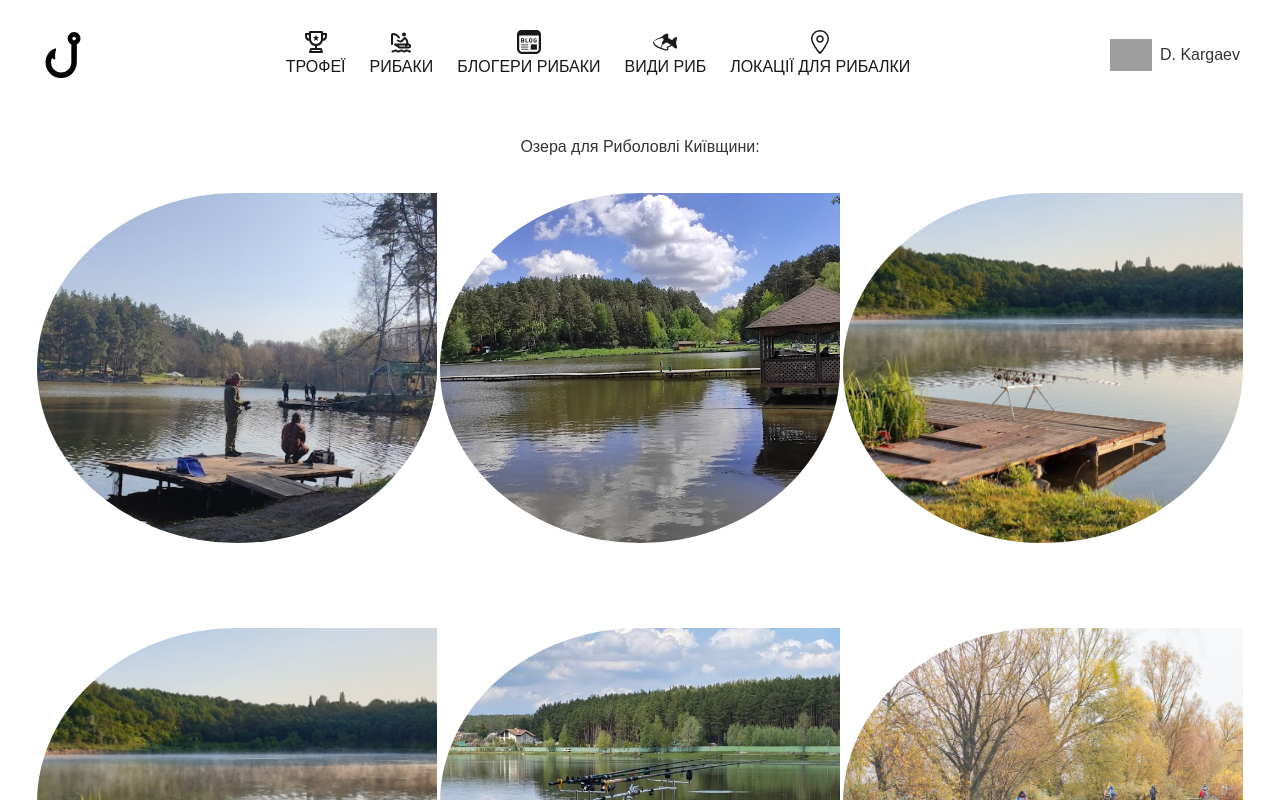
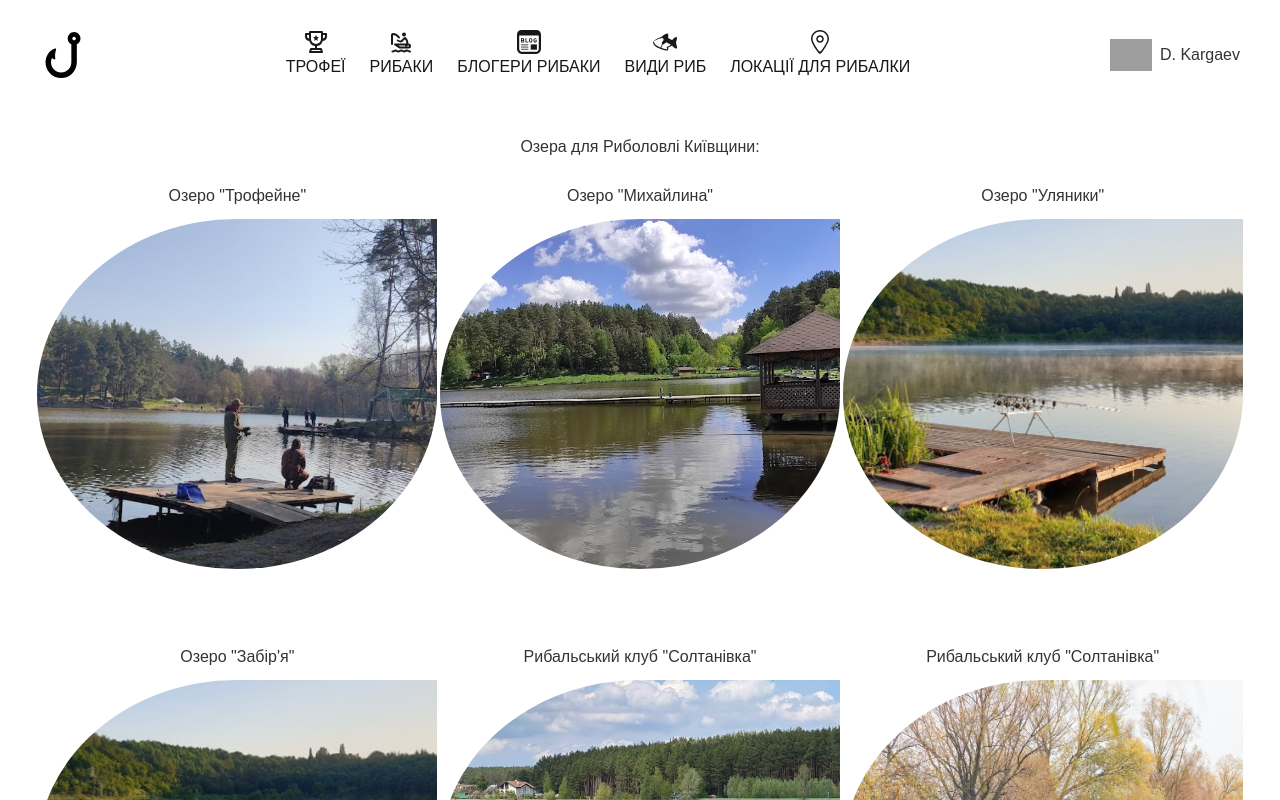
Before and after one commit to vladyslavZinchenko77/trofey-fish, a Next.js app: page /fishing_locations in a window 1280 px wide. Shown: the top 800 px of the page. Built offline with nearby package versions, Linux system fonts and the light colour scheme; grey boxes are pictures that could not be loaded.

Commit message:
fixed lake titles

```diff
--- a/src/components/common/LakeCardList/data.ts
+++ b/src/components/common/LakeCardList/data.ts
@@ -3,7 +3,7 @@ import { LakeCardProps } from '@/types/interfaces';
 export const lakes: LakeCardProps[] = [
   {
     id: 1,
-    lakeName: 'Озеро "Трофейне"',
+    title: 'Озеро "Трофейне"',
     instagramLink: '',
     facebookLink: 'https://www.facebook.com/profile.php?id=100001293125330',
     youtubeLink: '',
@@ -14,7 +14,7 @@ export const lakes: LakeCardProps[] = [
   },
   {
     id: 2,
-    lakeName: 'Озеро "Михайлина"',
+    title: 'Озеро "Михайлина"',
     instagramLink: 'https://www.instagram.com/mihailyna/',
     facebookLink: 'https://www.facebook.com/mihaylyna/',
     youtubeLink: '',
@@ -25,7 +25,7 @@ export const lakes: LakeCardProps[] = [
   },
   {
     id: 3,
-    lakeName: 'Озеро "Уляники"',
+    title: 'Озеро "Уляники"',
     instagramLink: 'https://www.instagram.com/mihailyna/',
     facebookLink: 'https://www.facebook.com/mihaylyna/',
     youtubeLink: '',
@@ -35,7 +35,7 @@ export const lakes: LakeCardProps[] = [
   },
   {
     id: 4,
-    lakeName: 'Озеро "Забір\'я"',
+    title: 'Озеро "Забір\'я"',
     instagramLink: 'https://www.instagram.com/fish_park_zabirya_riba_chok/',
     facebookLink: 'https://www.facebook.com/zabiryafishpark/',
     youtubeLink: '',
@@ -45,7 +45,7 @@ export const lakes: LakeCardProps[] = [
   },
   {
     id: 5,
-    lakeName: 'Рибальський клуб "Солтанівка"',
+    title: 'Рибальський клуб "Солтанівка"',
     instagramLink: '',
     facebookLink: 'https://www.facebook.com/soltanovka',
     youtubeLink: '',
@@ -55,7 +55,7 @@ export const lakes: LakeCardProps[] = [
   },
   {
     id: 6,
-    lakeName: 'Рибальський клуб "Солтанівка"',
+    title: 'Рибальський клуб "Солтанівка"',
     instagramLink:
       'https://www.instagram.com/vovkove_ozero?igsh=MWFpdGU5a2MzNTdwZg==',
     facebookLink: 'https://www.facebook.com/vovkovelake',
@@ -67,7 +67,7 @@ export const lakes: LakeCardProps[] = [
   },
   {
     id: 7,
-    lakeName: 'Озеро "КарТар"',
+    title: 'Озеро "КарТар"',
     instagramLink: 'https://www.instagram.com/ozero_kartar',
     facebookLink: 'https://www.facebook.com/OzeroKarTar/',
     youtubeLink:
--- a/src/components/common/LakeCardList/index.tsx
+++ b/src/components/common/LakeCardList/index.tsx
@@ -14,7 +14,7 @@ const LakeCardList: FC = () => {
             coverImg={lake.coverImg}
             facebookLink={lake.facebookLink}
             instagramLink={lake.instagramLink}
-            lakeName={lake.lakeName}
+            title={lake.title}
             websiteLink={lake.websiteLink}
             youtubeLink={lake.youtubeLink}
             lakeAddress={lake.lakeAddress}
```
